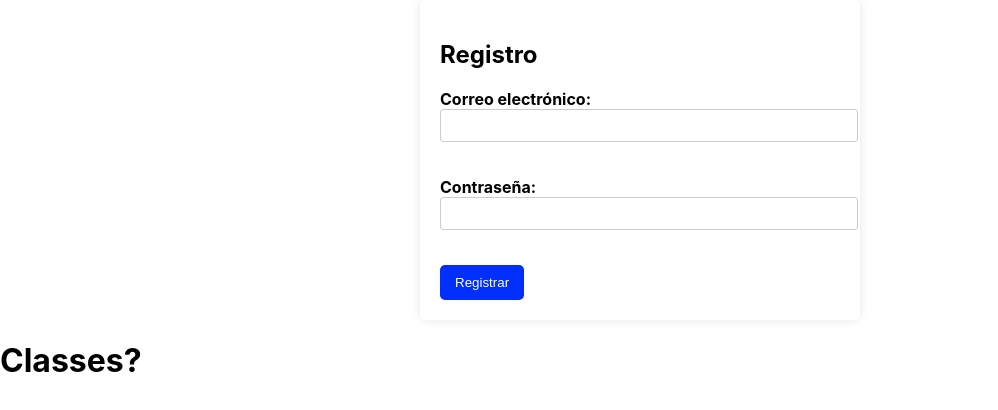
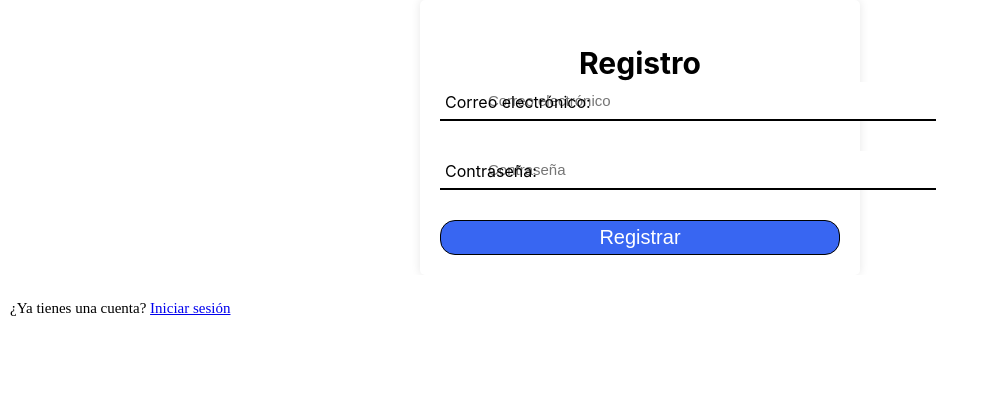
Before and after one commit to EmiVivallo/LosPerroAmigos, a React (Create React App) app in the folder los_perro_amigo/: page / in a window 1280 px wide. Shown: the top 410 px of the page, without its empty margins (0-998 px from the left). Built offline with nearby package versions, Linux system fonts and the light colour scheme; no server answers.

Commit message:
Editando css

```diff
--- a/los_perro_amigo/src/App.css
+++ b/los_perro_amigo/src/App.css
@@ -52,3 +52,100 @@
 .form-button:hover {
   background-color: #0a089c;
 }
+
+/*formulario*/
+
+form {
+  background-color: white;
+  margin-top: 200px;
+  margin-left: 500px;
+  margin-bottom: 20px;
+  padding: 56px 32px;
+  border-radius: 15px;
+  width: 90%;
+  max-width: 400px;
+  box-shadow: 0 5px 10px -5px rgb(0 0 0 /40%);
+  text-align: center;
+}
+
+/*Titulo formulario*/
+.formTit {
+  font-size: 30px;
+  margin-bottom: .80px;
+}
+
+/*Descripcion*/
+.formP {
+  font-weight: 300;
+}
+
+/*Container formulario */
+
+.form_container {
+  margin: auto;
+  display: grid;
+  gap: 30px;
+}
+
+/*Grupos formulario*/
+
+.formGrup {
+  color: black ;
+  position: relative;
+}
+
+/*Input*/
+.formInp {
+  width: 100%;
+  color: #706c6c;
+  font-size: 15px;
+  padding: 10px 48px;
+  border: none;
+  outline: none;
+  border-bottom: 2px solid black;
+}
+
+/*Label*/
+.formLab {
+  color: black;
+  cursor: pointer;
+  position: absolute;
+  top: 0%;
+  left: 5px;
+  transform: translateY(10px);
+  transition: transform .5s, color .3s;
+}
+
+/*Movimiento label*/
+
+.formInp:focus + .formLab, .formInp:not(:placeholder-shown) + .formLab {
+  transform: translateY(-12px) scale(.7);
+  color: black;
+}
+
+/*Boton*/
+
+.formSub {
+  background: #3866f2;
+  color: white;
+  font-weight: 300;
+  font-size: 20px;
+  padding: 5px 0px;
+  border: 1px black solid;
+  border-radius: 15px;
+}
+
+/*Div FormFin*/
+
+#formfin {
+  position: relative;
+  margin: auto;
+  padding: 10px;
+  max-height: 100px;
+  display: flex;
+  align-items: center;
+  background-color: white;
+  border-radius: 15px;
+  font-family: 'Times New Roman', Times, serif;
+  font-size: 15px;
+}
--- a/los_perro_amigo/src/componentes/GradientBackground.js
+++ b/los_perro_amigo/src/componentes/GradientBackground.js
@@ -1,4 +1,4 @@
-import React from 'react';
+/*import React from 'react';
 
 const GradientBackground = () => {
   return (
@@ -8,4 +8,4 @@ const GradientBackground = () => {
   );
 };
 
-export default GradientBackground;
+export default GradientBackground;*/
--- a/los_perro_amigo/src/componentes/Login.js
+++ b/los_perro_amigo/src/componentes/Login.js
@@ -2,7 +2,30 @@ import React from "react"
 
 const Login = () => {
     return (
-        <div className="form-container">
+        <div className="formu">
+  <form className="form-container">
+    <h2 className="formTit">Registro</h2>
+
+    <div className="form_container">
+      <div className="formGrup">
+        <input type="email" className="formInp" placeholder="Correo electrónico" />
+        <label className="formLab">Correo electrónico:</label>
+      </div>
+
+      <div className="formGrup">
+        <input type="password" className="formInp" placeholder="Contraseña" />
+        <label className="formLab">Contraseña:</label>
+      </div>
+
+      <button type="button" className="formSub boton-ani">Registrar</button>
+    </div>
+  </form>
+  <div id="formfin">
+    <p>¿Ya tienes una cuenta? <a href="#">Iniciar sesión</a></p>
+  </div>
+</div>
+
+        /*<div className="form-container">
                 <h2>Registro</h2>
                 <form>
                   <label className="form-label">
@@ -17,7 +40,7 @@ const Login = () => {
                   <br />
                   <button type="button" className="form-button"> Registrar </button>
                 </form>
-              </div>
+              </div>*/
     )
 }
 
--- a/los_perro_amigo/src/index.js
+++ b/los_perro_amigo/src/index.js
@@ -3,12 +3,10 @@ import ReactDOM from 'react-dom';
 import './index.css';
 import App from './App';
 import reportWebVitals from './reportWebVitals';
-import GradientBackground from './componentes/GradientBackground';
 
 ReactDOM.render(
   <React.StrictMode>
     <App />
-    <GradientBackground />
   </React.StrictMode>,
   document.getElementById('root')
 );
```
Also changed, not shown: los_perro_amigo/src/index.css (line endings or trailing spaces).
